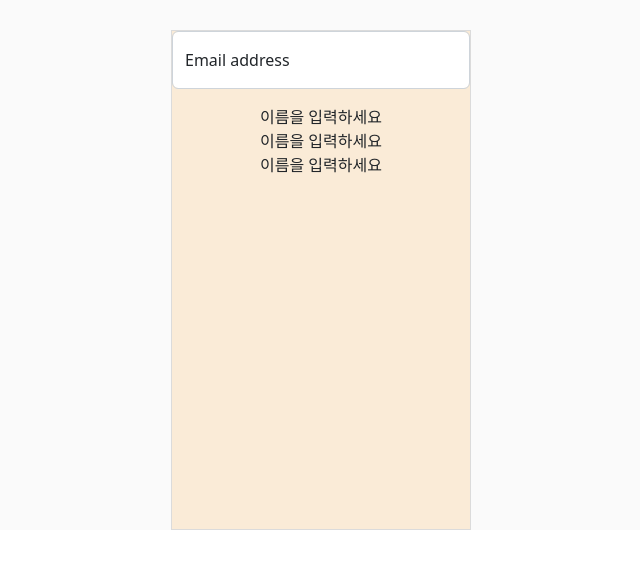
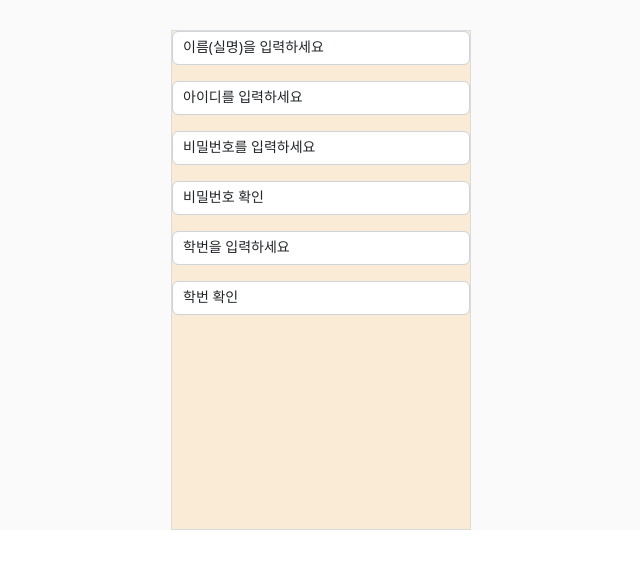
Before and after one commit to Kor-NOH/spoclub, a Django app: page /register in a window 1280 px wide. Shown: the top 569 px of the page, without its empty margins (319-959 px from the left). Run offline with Django 4.2, Linux system fonts and the light colour scheme.

```diff
--- a/templates/swlab/register.html
+++ b/templates/swlab/register.html
@@ -17,12 +17,29 @@
         <div style="border: solid 1px rgba(219, 219, 219, 1); width: 300px; height: 500px; margin-top: 30px; background: antiquewhite">
             <div style="text-align: center">
                 <div class="form-floating mb-3">
-                    <input type="email" class="form-control" id="floatingInput" placeholder="name@example.com">
-                    <label for="floatingInput">Email address</label>
+                    <input type="text" class="form-control" style="font-size: 14px; height: 24px" id="floatingInput" placeholder="name@example.com">
+                    <label for="floatingInput" style="font-size: 14px;padding: 4px 10px">이름(실명)을 입력하세요</label>
                 </div>
-                <div> 이름을 입력하세요</div>
-                <div> 이름을 입력하세요</div>
-                <div> 이름을 입력하세요</div>
+                <div class="form-floating mb-3">
+                    <input type="text" class="form-control" style="font-size: 14px; height: 24px" id="floatingInput" placeholder="name@example.com">
+                    <label for="floatingInput" style="font-size: 14px;padding: 4px 10px">아이디를 입력하세요</label>
+                </div>
+                <div class="form-floating mb-3">
+                    <input type="password" class="form-control" style="font-size: 14px; height: 24px" id="floatingInput" placeholder="name@example.com">
+                    <label for="floatingInput" style="font-size: 14px;padding: 4px 10px">비밀번호를 입력하세요</label>
+                </div>
+                <div class="form-floating mb-3">
+                    <input type="password" class="form-control" style="font-size: 14px; height: 24px" id="floatingInput" placeholder="name@example.com">
+                    <label for="floatingInput" style="font-size: 14px;padding: 4px 10px">비밀번호 확인</label>
+                </div>
+                <div class="form-floating mb-3">
+                    <input type="text" class="form-control" style="font-size: 14px; height: 24px" id="floatingInput" placeholder="name@example.com">
+                    <label for="floatingInput" style="font-size: 14px;padding: 4px 10px">학번을 입력하세요</label>
+                </div>
+                <div class="form-floating mb-3">
+                    <input type="text" class="form-control" style="font-size: 14px; height: 24px" id="floatingInput" placeholder="name@example.com">
+                    <label for="floatingInput" style="font-size: 14px;padding: 4px 10px">학번 확인</label>
+                </div>
             </div>
         </div>
     </div>
```
